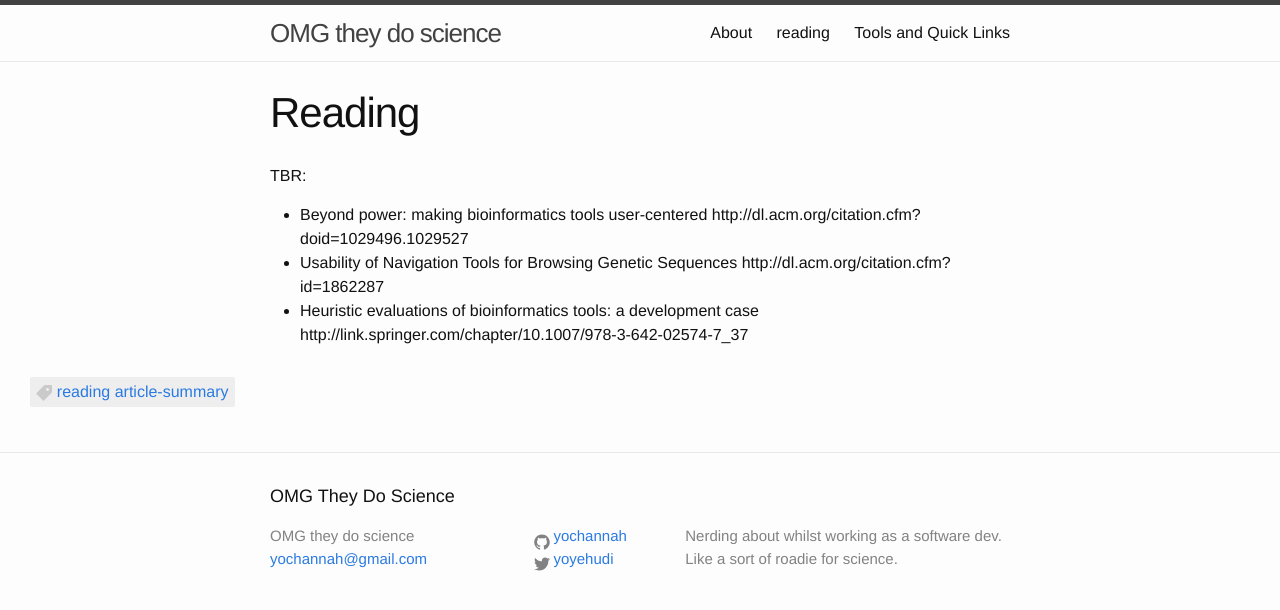
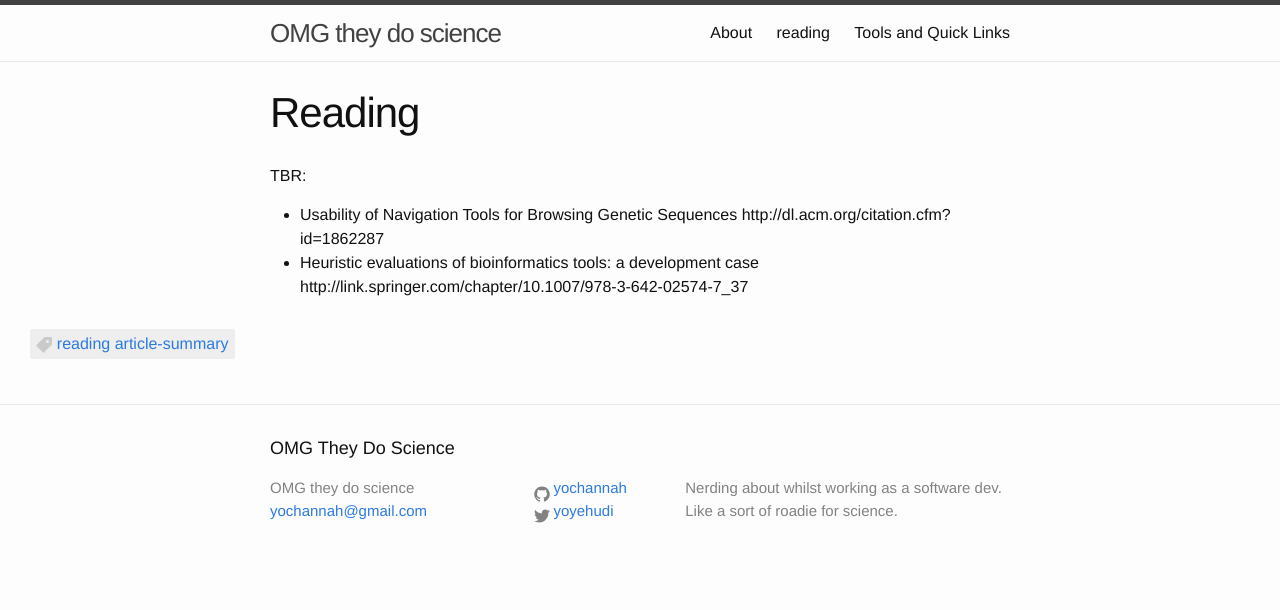
Before and after one commit to yochannah/omgscience, a Jekyll site: the page built from tbr-pile/index.md, in a window 1280 px wide. Shown: the top 610 px of the page. Built offline with Jekyll 4.4.1, drawn with Linux system fonts in a browser that asks for light colours.

```diff
--- a/tbr-pile/index.md
+++ b/tbr-pile/index.md
@@ -7,6 +7,5 @@ tags: reading article-summary
 
 TBR:
 
-- Beyond power: making bioinformatics tools user-centered http://dl.acm.org/citation.cfm?doid=1029496.1029527
 - Usability of Navigation Tools for Browsing Genetic Sequences http://dl.acm.org/citation.cfm?id=1862287
 - Heuristic evaluations of bioinformatics tools: a development case http://link.springer.com/chapter/10.1007/978-3-642-02574-7_37
```
Also changed, not shown: _posts/2016-12-18-reading-beyond-power-making-bioinformatics-tools-user-centered.md (added, +12 -0 lines).
